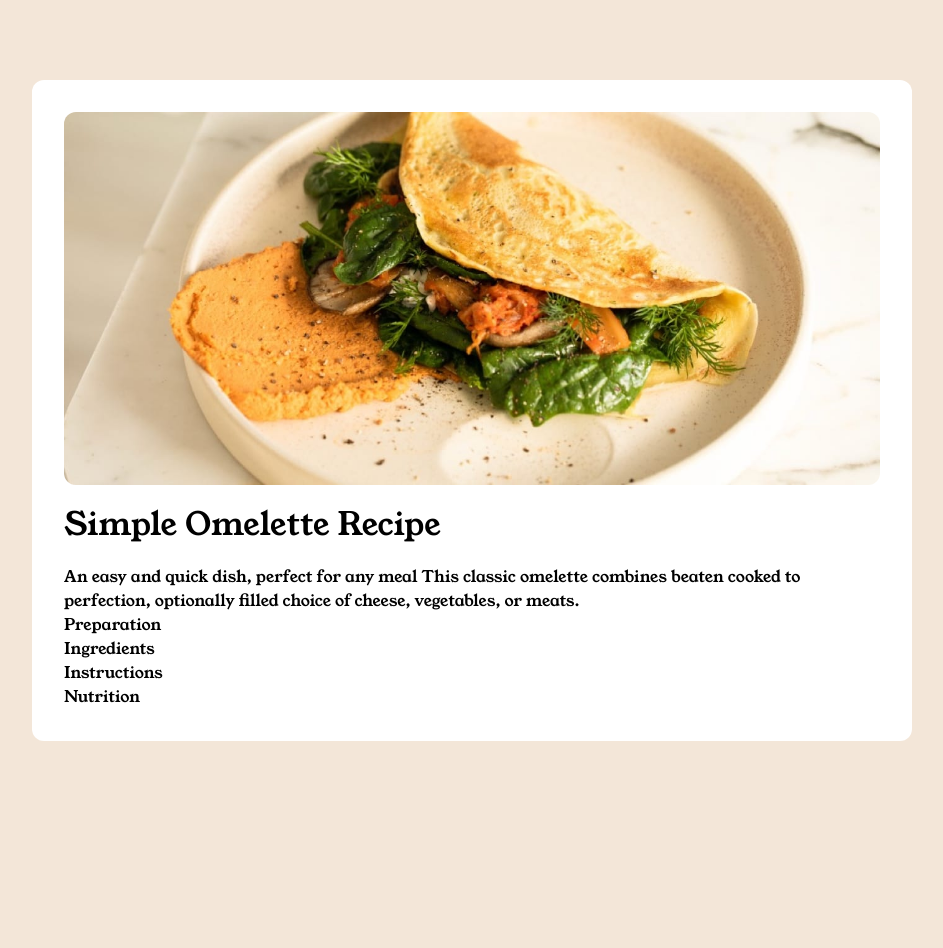
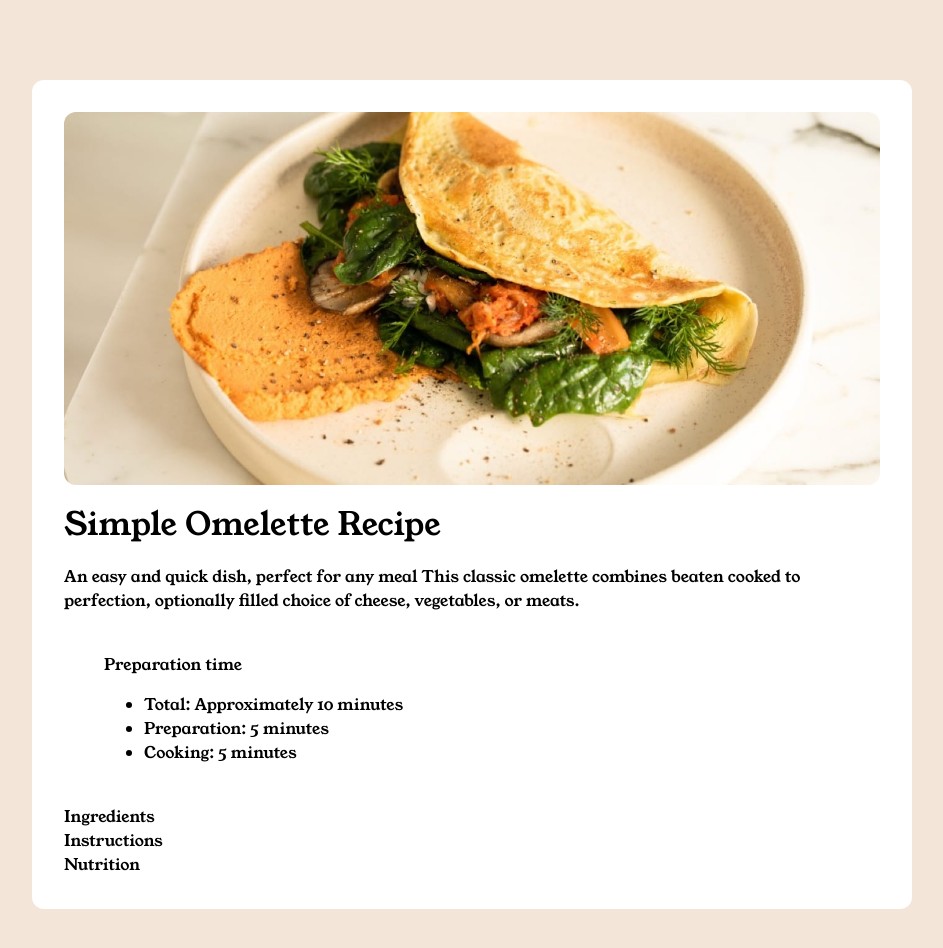
Before and after one commit to rgsyg/recipe-page-main, a Next.js app: page / in a window 1280 px wide. Shown: the top 948 px of the page, without its empty margins (168-1111 px from the left). Before the commit the page ends 821 px from the top, so only its background shows below. Built offline with nearby package versions, Linux system fonts and the light colour scheme.

Commit message:
add preparation section

```diff
--- a/app/globals.css
+++ b/app/globals.css
@@ -9,3 +9,17 @@ p {
 h1 {
   font-size: 2rem;
 }
+
+ul {
+  display: block;
+  list-style-type: disc;
+  margin-top: 1em;
+  margin-bottom: 1 em;
+  margin-left: 0;
+  margin-right: 0;
+  padding-left: 40px;
+}
+
+li {
+  display: list-item;
+}
--- a/components/Hero.tsx
+++ b/components/Hero.tsx
@@ -3,7 +3,6 @@ import React from 'react'
 
 const Hero = () => {
     return (
-        <>
         <section className="flex flex-col gap-4">
             <Image className='rounded-xl' src="/assets/images/image-omelette.jpeg" style={{
                 width: '100%',
@@ -12,7 +11,6 @@ const Hero = () => {
             <h1>Simple Omelette Recipe</h1>
             <p>An easy and quick dish, perfect for any meal This classic omelette combines beaten cooked to perfection, optionally filled choice of cheese, vegetables, or meats.</p>
         </section>
-        </>
     )
 }
 
--- a/components/Preparation.tsx
+++ b/components/Preparation.tsx
@@ -2,7 +2,14 @@ import React from 'react'
 
 const Preparation = () => {
     return (
-        <div>Preparation</div>
+        <section className="m-10">
+            <h5>Preparation time</h5>
+            <ul>
+                <li>Total: Approximately 10 minutes</li>
+                <li>Preparation: 5 minutes</li>
+                <li>Cooking: 5 minutes</li>
+            </ul>
+        </section>
     )
 }
 
```
Lines whose indentation alone changed are shown as unchanged.
